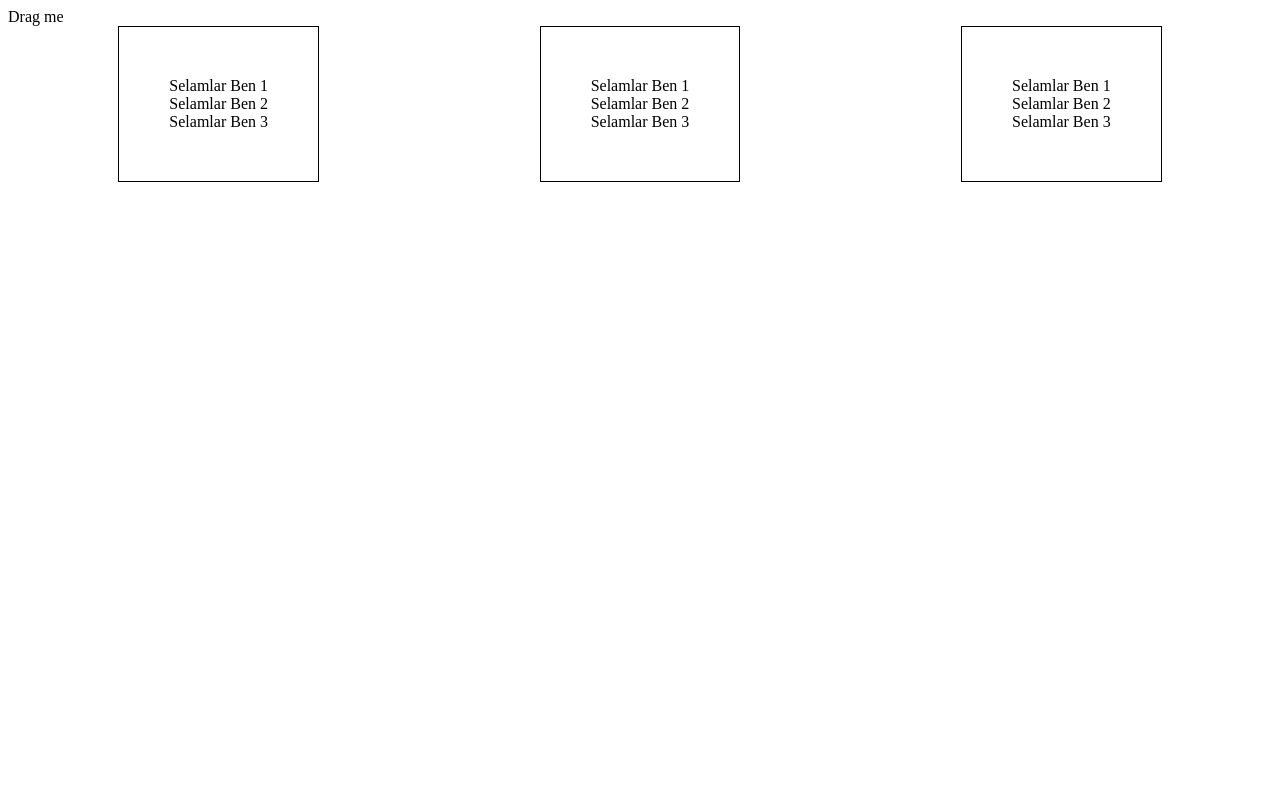
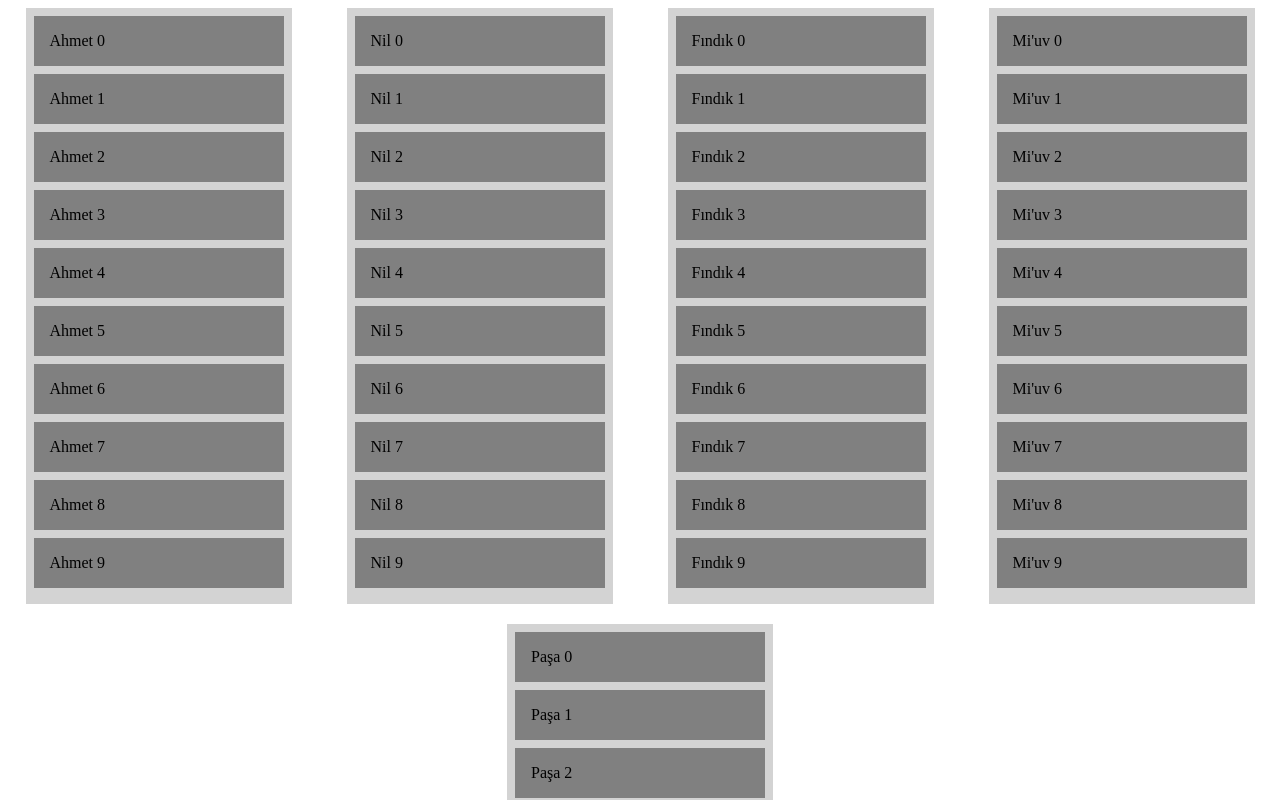
Before and after one commit to nilguresci/todo-app, a React (Vite) app: page / in a window 1280 px wide. Shown: the top 800 px of the page. Built offline with nearby package versions, Linux system fonts and the light colour scheme.

Commit message:
react-beautiful-dnd

```diff
--- a/package.json
+++ b/package.json
@@ -10,14 +10,14 @@
     "preview": "vite preview"
   },
   "dependencies": {
-    "@dnd-kit/core": "^6.1.0",
-    "@dnd-kit/sortable": "^8.0.0",
     "firebase": "^10.7.1",
     "react": "^18.2.0",
+    "react-beautiful-dnd": "^13.1.1",
     "react-dom": "^18.2.0"
   },
   "devDependencies": {
     "@types/react": "^18.2.43",
+    "@types/react-beautiful-dnd": "^13.1.8",
     "@types/react-dom": "^18.2.17",
     "@typescript-eslint/eslint-plugin": "^6.14.0",
     "@typescript-eslint/parser": "^6.14.0",
--- a/src/App.css
+++ b/src/App.css
@@ -5,4 +5,10 @@
   align-content: center;
   justify-content: space-around;
   align-items: flex-start;
+  gap: 20px;
 }
+
+.board-container {
+  max-height: 50vh;
+  overflow: auto;
+}
--- a/src/App.tsx
+++ b/src/App.tsx
@@ -1,34 +1,155 @@
+/* eslint-disable @typescript-eslint/no-explicit-any */
+import {
+  DragDropContext,
+  Draggable,
+  DraggableLocation,
+  DraggableProvided,
+  DraggableStateSnapshot,
+  DropResult,
+  Droppable,
+  DroppableProvided,
+  DroppableStateSnapshot,
+} from "react-beautiful-dnd";
 import "./App.css";
-
-import { DndContext, DragEndEvent, UniqueIdentifier } from "@dnd-kit/core";
-import Task from "./components/Task/Task";
-import Board from "./components/Board/Board";
 import { useState } from "react";
 
+// fake data generator
+const getItems = (count: number, itemName: string) =>
+  Array.from({ length: count }, (_v, k) => k).map((k) => ({
+    id: `${itemName}-${k}`,
+    content: `${itemName} ${k}`,
+  }));
+
+const grid = 8;
+
+const getItemStyle = (isDragging: any, draggableStyle: any) => ({
+  // some basic styles to make the items look a bit nicer
+  userSelect: "none",
+  padding: grid * 2,
+  margin: `0 0 ${grid}px 0`,
+
+  // change background colour if dragging
+  background: isDragging ? "lightgreen" : "grey",
+
+  // styles we need to apply on draggables
+  ...draggableStyle,
+});
+
+const getListStyle = (isDraggingOver: any) => ({
+  background: isDraggingOver ? "lightblue" : "lightgrey",
+  padding: grid,
+  width: 250,
+});
+
 const App = () => {
-  const containers = ["A", "B", "C"];
-  const [parent, setParent] = useState<UniqueIdentifier | null>(null);
-  const taskMarkup = <Task id="task">Drag me</Task>;
+  const [data, setData] = useState({
+    ahmet: getItems(10, "Ahmet"),
+    nil: getItems(10, "Nil"),
+    findik: getItems(10, "Fındık"),
+    miuv: getItems(10, "Mi'uv"),
+    pasa: getItems(10, "Paşa"),
+  });
 
-  const handleDragEnd = (event: DragEndEvent) => {
-    const { over } = event;
+  // a little function to help us with reordering the result
+  const reorder = (
+    startIndex: number,
+    endIndex: number,
+    key: keyof typeof data
+  ) => {
+    const result = Array.from(data[key]);
+    const [removed] = result.splice(startIndex, 1);
+    result.splice(endIndex, 0, removed);
 
-    // If the item is dropped over a container, set it as the parent
-    // otherwise reset the parent to `null`
-    setParent(over!.id);
+    setData((d) => ({
+      ...d,
+      [key]: result,
+    }));
+  };
+
+  const move = (
+    sourceKey: keyof typeof data,
+    destinationKey: keyof typeof data,
+    droppableSource: DraggableLocation,
+    droppableDestination: DraggableLocation
+  ) => {
+    const sourceClone = Array.from(data[sourceKey]);
+    const destClone = Array.from(data[destinationKey]);
+    const [removed] = sourceClone.splice(droppableSource.index, 1);
+
+    destClone.splice(droppableDestination.index, 0, removed);
+
+    setData((d) => ({
+      ...d,
+      [sourceKey]: sourceClone,
+      [destinationKey]: destClone,
+    }));
+  };
+
+  const onDragEnd = (result: DropResult) => {
+    console.log("DragEnd result", result);
+    // dropped outside the list
+    if (!result.destination) {
+      return;
+    }
+
+    if (result.source.droppableId === result.destination.droppableId) {
+      reorder(
+        result.source.index,
+        result.destination.index,
+        result.source.droppableId as keyof typeof data
+      );
+    } else {
+      move(
+        result.source.droppableId as keyof typeof data,
+        result.destination.droppableId as keyof typeof data,
+        result.source,
+        result.destination
+      );
+    }
   };
 
   return (
-    <DndContext onDragEnd={handleDragEnd}>
-      {parent === null ? taskMarkup : null}
+    <DragDropContext onDragEnd={onDragEnd}>
       <div className="container">
-        {containers.map((id) => (
-          <Board key={id} id={id}>
-            {parent === id ? taskMarkup : "Drop here"}
-          </Board>
+        {Object.keys(data).map((key: string) => (
+          <Droppable droppableId={key}>
+            {(
+              provided: DroppableProvided,
+              snapshot: DroppableStateSnapshot
+            ) => (
+              <div
+                {...provided.droppableProps}
+                ref={provided.innerRef}
+                style={getListStyle(snapshot.isDraggingOver)}
+              >
+                {data[key as keyof typeof data].map((item, index) => (
+                  <Draggable key={item.id} draggableId={item.id} index={index}>
+                    {(
+                      provided: DraggableProvided,
+                      snapshot: DraggableStateSnapshot
+                    ) => (
+                      <div
+                        ref={provided.innerRef}
+                        id={item.id}
+                        {...provided.draggableProps}
+                        {...provided.dragHandleProps}
+                        style={getItemStyle(
+                          snapshot.isDragging,
+                          provided.draggableProps.style
+                        )}
+                      >
+                        {item.content}
+                      </div>
+                    )}
+                  </Draggable>
+                ))}
+                {provided.placeholder}
+              </div>
+            )}
+          </Droppable>
         ))}
       </div>
-    </DndContext>
+    </DragDropContext>
   );
 };
 
--- a/src/main.tsx
+++ b/src/main.tsx
@@ -1,10 +1,5 @@
-import React from 'react'
-import ReactDOM from 'react-dom/client'
-import App from './App.tsx'
-import './index.css'
+import ReactDOM from "react-dom/client";
+import App from "./App.tsx";
+import "./index.css";
 
-ReactDOM.createRoot(document.getElementById('root')!).render(
-  <React.StrictMode>
-    <App />
-  </React.StrictMode>,
-)
+ReactDOM.createRoot(document.getElementById("root")!).render(<App />);
```
Also changed, not shown: 1 other file (tests, documents, lock files or other folders).
